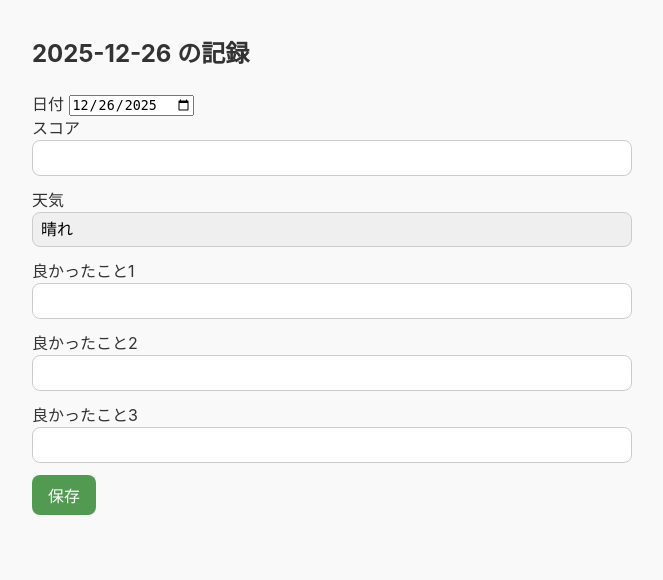
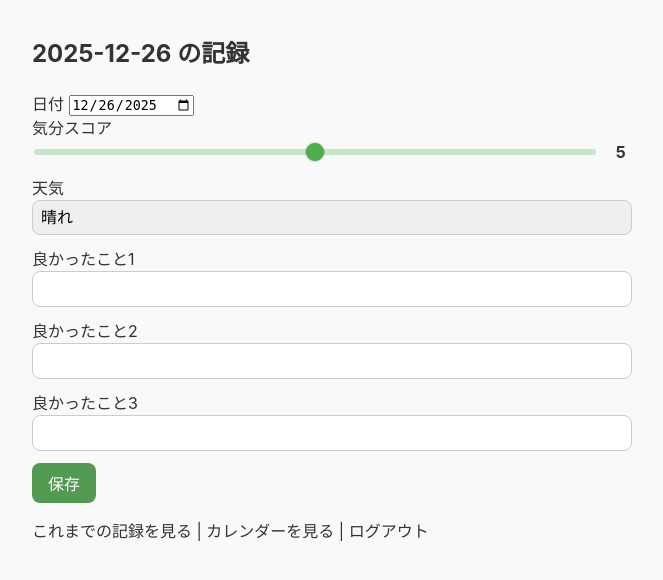
Before and after one commit to akanejingu07/mood_app, a Flask app: page /record in a window 1280 px wide. Shown: the part 92-672 px from the top of the page, without its empty margins (308-971 px from the left). Run offline with Flask 3, Linux system fonts and the light colour scheme; a user stored in the database is signed in; data that the repository does not hold is empty; some libraries are stand-ins or nearby versions.

Commit message:
css調整

```diff
--- a/static/css/style.css
+++ b/static/css/style.css
@@ -124,6 +124,51 @@ select {
   box-sizing: border-box;
 }
 
+/* スライダー全体 */
+.score-slider-wrapper {
+  display: flex;
+  align-items: center;
+  gap: 12px;
+  margin-bottom: 12px;
+}
+
+/* 数値表示 */
+#score-value {
+  font-weight: bold;
+  width: 24px;
+  text-align: center;
+}
+
+/* スライダー自体 */
+input[type=range] {
+  -webkit-appearance: none;
+  width: 100%;
+  height: 6px;
+  border-radius: 5px;
+  background: #c8e6c9; /* 薄い緑 */
+  outline: none;
+}
+
+input[type=range]::-webkit-slider-thumb {
+  -webkit-appearance: none;
+  appearance: none;
+  width: 18px;
+  height: 18px;
+  border-radius: 50%;
+  background: #4caf50; /* 濃い緑 */
+  cursor: pointer;
+  box-shadow: 0 0 2px rgba(0,0,0,0.5);
+}
+
+input[type=range]::-moz-range-thumb {
+  width: 18px;
+  height: 18px;
+  border-radius: 50%;
+  background: #4caf50;
+  cursor: pointer;
+  box-shadow: 0 0 2px rgba(0,0,0,0.5);
+}
+
 /* プルダウンの矢印調整 */
 .record-form select {
   -webkit-appearance: none;
--- a/templates/record.html
+++ b/templates/record.html
@@ -11,9 +11,11 @@
     </div>
 
     <div class="form-group">
-      <label for="score">スコア</label>
-      <input type="number" id="score" name="score" min="0" max="10"
-             value="{{ edit and record.score or '' }}">
+      <label for="score">気分スコア</label>
+      <div class="score-slider-wrapper">
+        <input type="range" id="score" name="score" min="0" max="10" value="{{ record.score if record else 5 }}">
+        <span id="score-value">{{ record.score if record else 5 }}</span>
+      </div>
     </div>
 
     <div class="form-group">
@@ -43,34 +45,18 @@
   </div>
 </form>
 
-{% endblock %}
-
-
-
-  </form>
 <p>
-    <a href="/history">これまでの記録を見る</a>
+  <a href="/history">これまでの記録を見る</a> |
+  <a href="/calendar">カレンダーを見る</a> |
+  <a href="/logout">ログアウト</a>
 </p>
 
-  <p>
-    <a href="/logout">ログアウト</a>
-  </p>
-  </div>
 <script>
-    const dateInput = document.getElementById("recordDate");
-    const dateDisplay = document.getElementById("dateDisplay");
-
-    const weekdays = ["日", "月", "火", "水", "木", "金", "土"];
-
-    dateInput.addEventListener("change", () => {
-      if (!dateInput.value) return;
-
-      const d = new Date(dateInput.value);
-      const weekday = weekdays[d.getDay()];
-
-      dateDisplay.textContent = `${dateInput.value}（${weekday}）`;
+  const slider = document.getElementById("score");
+  const output = document.getElementById("score-value");
+  slider.addEventListener("input", () => {
+    output.textContent = slider.value;
   });
 </script>
 
-</body>
-</html>
+{% endblock %}
```
Lines whose indentation alone changed are shown as unchanged.
